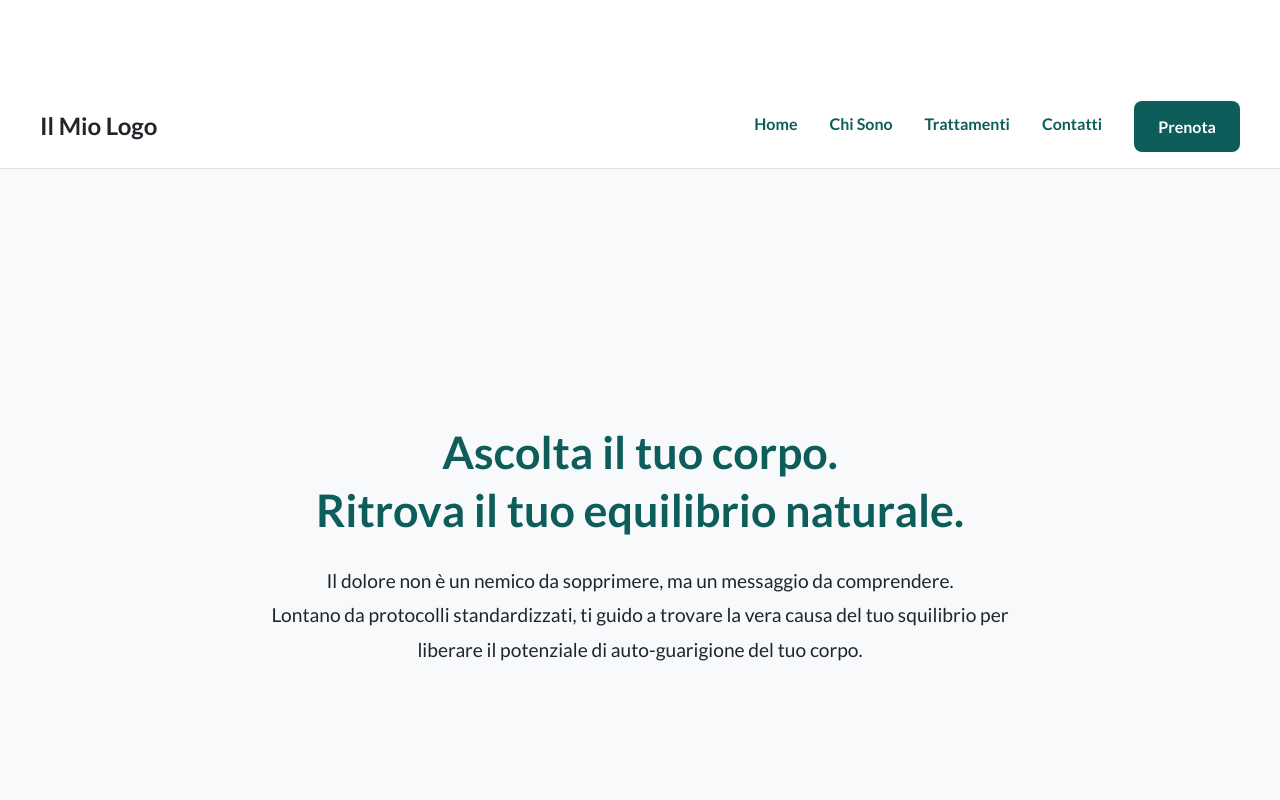
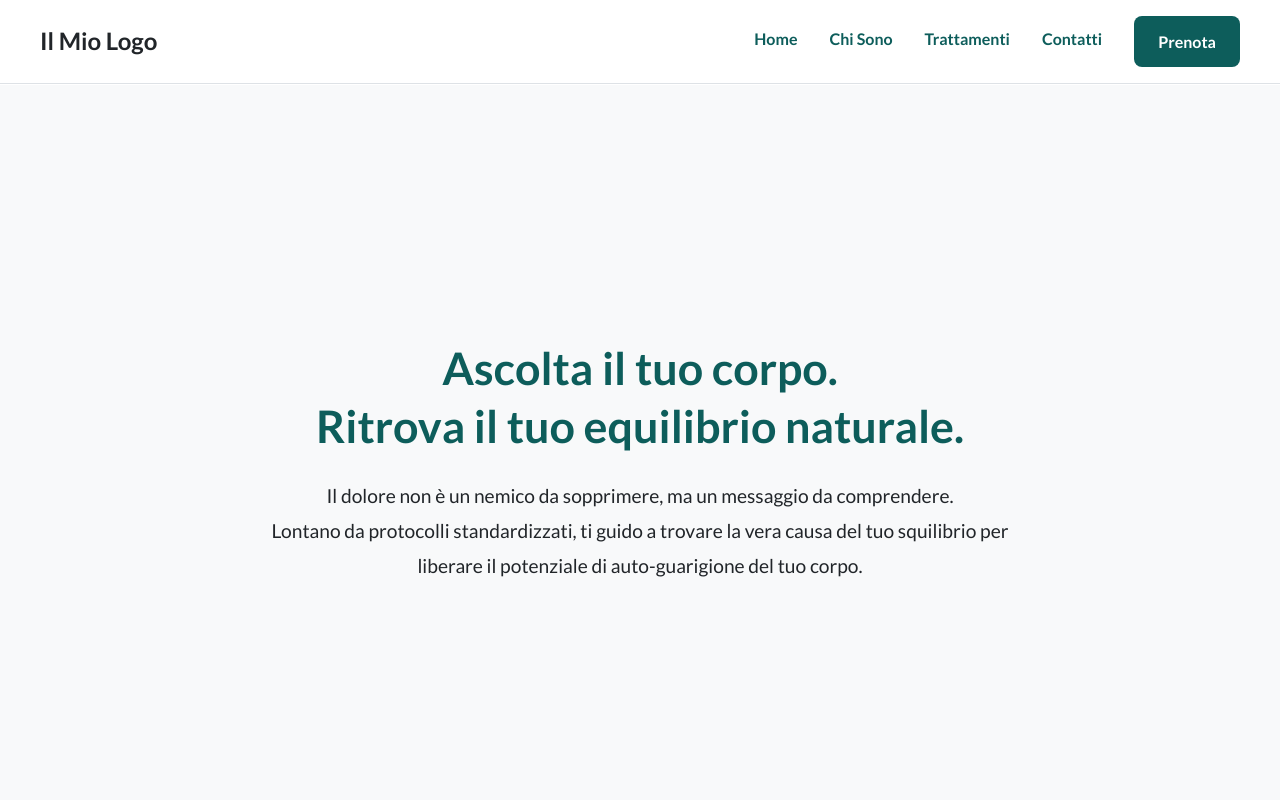
Before and after one commit to LorenzoMoriniDev/test-svelte-blog, an Astro site: page / in a window 1280 px wide. Shown: the top 800 px of the page. Built offline with nearby package versions, Linux system fonts and the light colour scheme; Astro itself is replaced by a stand-in of ours.

Commit message:
Update global.css

```diff
--- a/src/styles/global.css
+++ b/src/styles/global.css
@@ -9,6 +9,8 @@
   --color-background: #ffffff;
   --color-bg-section: #f8f9fa;
   --color-border: #dee2e6;
+
+  /* MODIFICA CHIAVE 1: Definiamo l'altezza dell'header qui */
   --header-height: 85px;
 }
 
@@ -22,6 +24,8 @@ body, h1, h2, h3, p, ul, li, a, button {
 body {
   background-color: var(--color-background); color: var(--color-text-primary);
   font-size: 16px; -webkit-font-smoothing: antialiased; -moz-osx-font-smoothing: grayscale;
+
+  /* MODIFICA CHIAVE 2: Applichiamo il padding usando la variabile */
   padding-top: var(--header-height);
 }
 
@@ -31,11 +35,10 @@ body {
     overflow-y: scroll;
   }
 }
-*{scrollbar-width:thin;scrollbar-color:var(--color-primary)transparent}
-::-webkit-scrollbar{width:12px}
-::-webkit-scrollbar-track{background:transparent}
-::-webkit-scrollbar-thumb{background:var(--color-primary);border-radius:20px;border:3pxsolidtransparent}
-::-webkit-scrollbar-thumb:hover{background:var(--color-accent)}
+::-webkit-scrollbar { width: 12px; }
+::-webkit-scrollbar-track { background: var(--color-bg-section); }
+::-webkit-scrollbar-thumb { background-color: var(--color-primary); border-radius: 20px; border: 3px solid var(--color-bg-section); }
+::-webkit-scrollbar-thumb:hover { background-color: var(--color-accent); }
 
 /* --- 2. LAYOUT & CONTAINERS --- */
 .container { max-width: 1100px; margin: 0 auto; padding: 0 1.5rem; }
@@ -54,9 +57,14 @@ a:hover { color: var(--color-accent); }
 
 /* --- 4. HEADER & MOBILE-FIRST NAVIGATION --- */
 header {
+  position: fixed;
+  top: 0;
+  left: 0;
+  right: 0;
   background-color: var(--color-background);
   border-bottom: 1px solid var(--color-border);
-  position: sticky; top: 0; z-index: 1000; width: 100%;
+  z-index: 1000;
+  width: 100%;
 }
 .header-container {
   display: flex; justify-content: space-between; align-items: center;
```
